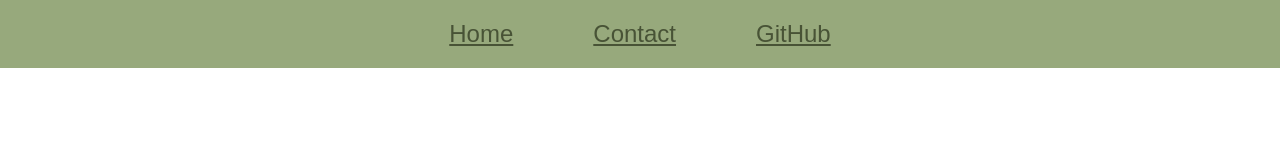
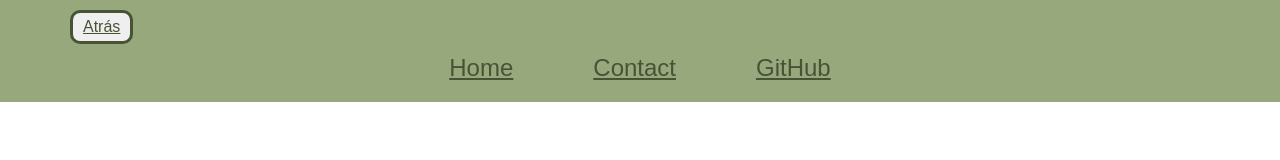
Before and after one commit to CarmenAmez/CV, a plain HTML site: page arte.html in a window 1280 px wide. Drawn offline with Linux system fonts and the light colour scheme.

Commit message:
botón atrás

```diff
--- a/arte.html
+++ b/arte.html
@@ -9,6 +9,7 @@
 <body>
     <header>
         <nav>
+            <button><a href="./yo.html"</a>Atrás</button>
             <ul>
                 <li><a href="./index.html">Home</a></li>
                 <li><a href="./contacto.html">Contact</a></li>
--- a/style.css
+++ b/style.css
@@ -10,6 +10,13 @@ header{
     padding-top: 10px;
     padding-bottom: 10px;
     background-color: #97A97C;
+}
+button{
+    font-size: 1rem;
+    margin-left: 70px;
+    border-radius: 10px;
+    border: 3px solid #485336;
+    padding: 5px 10px;
 }
 nav ul{
     display: flex;
```
Also changed, not shown: hobbies.html (+1 -0 lines), index.html (+0 -11 lines), vida.html (+1 -0 lines).
